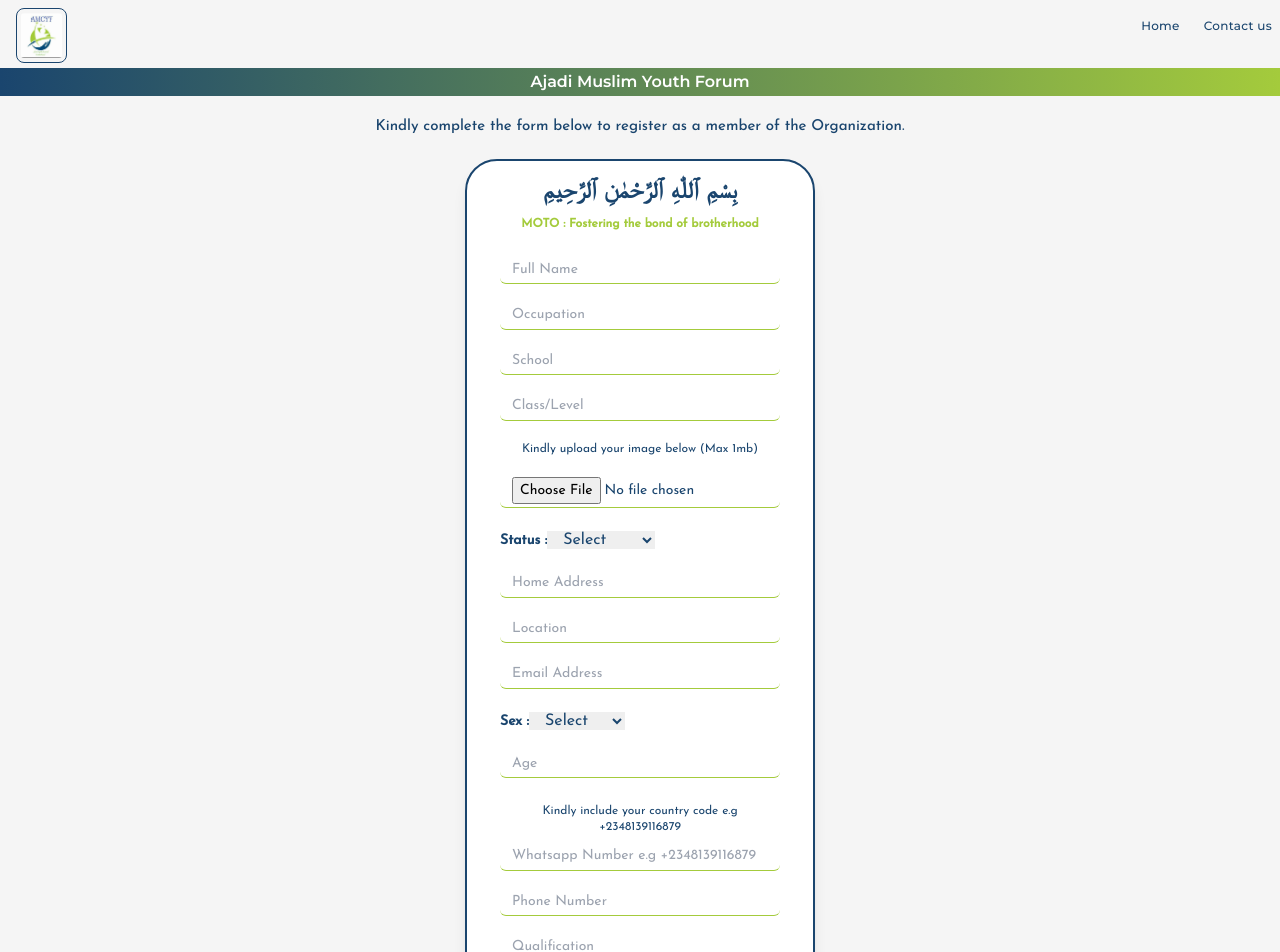
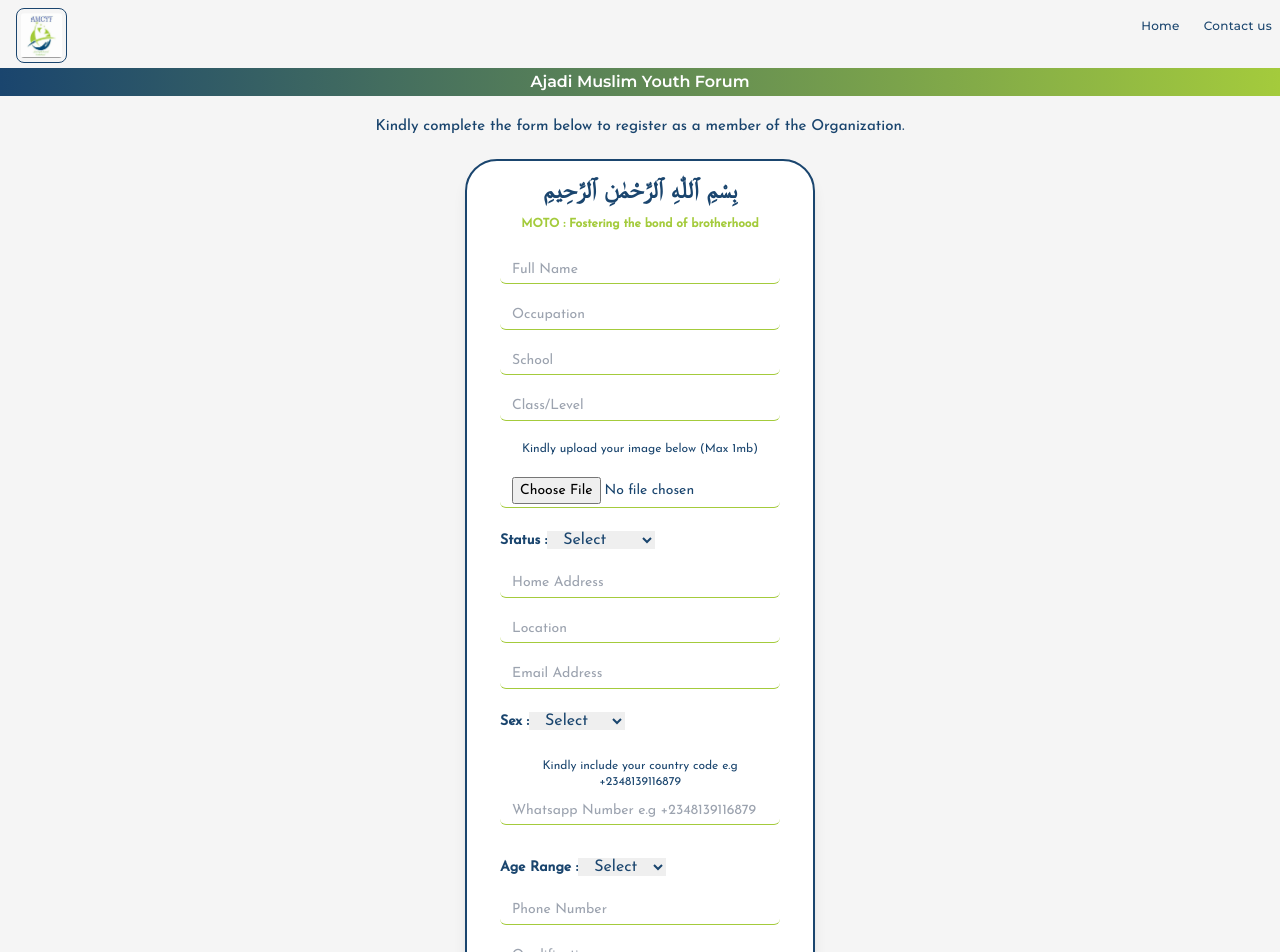
Before and after one commit to Webmyn001/iab-client, a React (Create React App) app: page / in a window 1280 px wide. Shown: the top 952 px of the page. Built offline with nearby package versions, Linux system fonts and the light colour scheme.

Commit message:
first commit

```diff
--- a/src/Ajadi/Client/Home.js
+++ b/src/Ajadi/Client/Home.js
@@ -192,15 +192,19 @@
 
                 </select>
 
-
-<input placeholder='Age' type="Number"  value={Age} onChange={OnchangeAge} required
-        className='w-full border-b-[1px] px-3 focus:outline-0 rounded-md text-[14px] pb-[3.5px] mt-[20px] border-[#a4cb3c] '/>
-
 <h3 className='text-xs pt-[25px] text-center'>Kindly include your country code e.g +2348139116879</h3>
 <input placeholder='Whatsapp Number e.g +2348139116879'  maxLength={14} value={WhatsappNo} onChange={OnchangeWhatsapp} required
-        className='w-full border-b-[1px] px-3 focus:outline-0 rounded-md text-[14px] pb-[3.5px] mt-[10px] border-[#a4cb3c] '/>
+        className='w-full border-b-[1px] px-3 focus:outline-0 rounded-md text-[14px] pb-[3.5px] mb-[30px] mt-[10px] border-[#a4cb3c] '/>
+
+           <label for="Sex" className="font-semibold text-[14px]">Age Range :</label>
+                <select name="Sex" onChange={OnchangeAge} className=" focus:outline-0  px-3  " >
+                   <option value={false} className ="disabled:" >Select</option>
+                    <option value="15-20" className="">15-20</option>
+                    <option value="20-30" className="">20-30</option>
+                    <option value="30-40" className="">30-40</option>
 
 
+                </select>
 <input placeholder='Phone Number' type="Number" value={PhoneNo} onChange={OnchangePhoneNo} required
         className='w-full border-b-[1px] px-3 focus:outline-0 text-[14px] rounded-md pb-[3.5px] mt-[20px] border-[#a4cb3c] '/>
 
```
